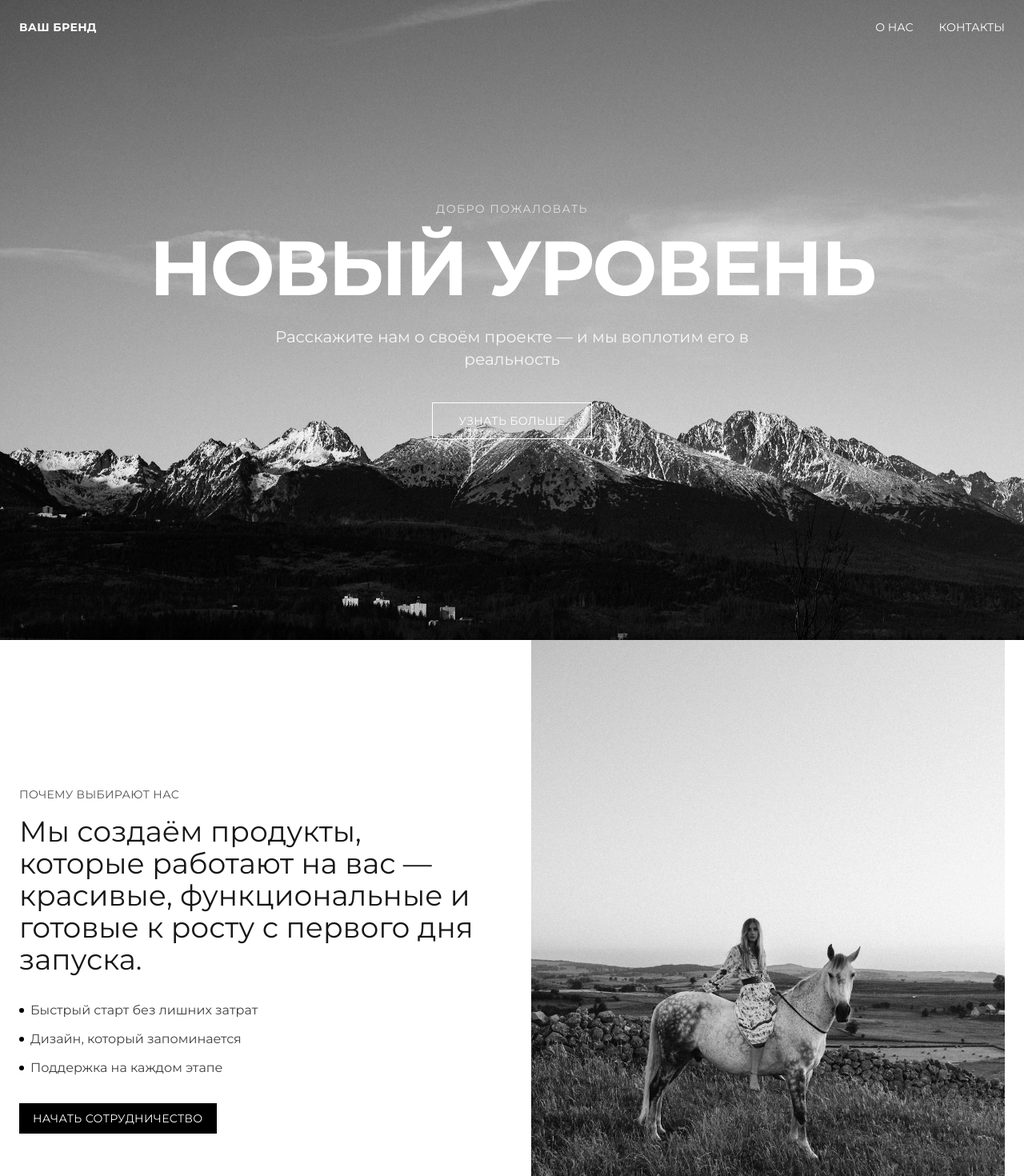
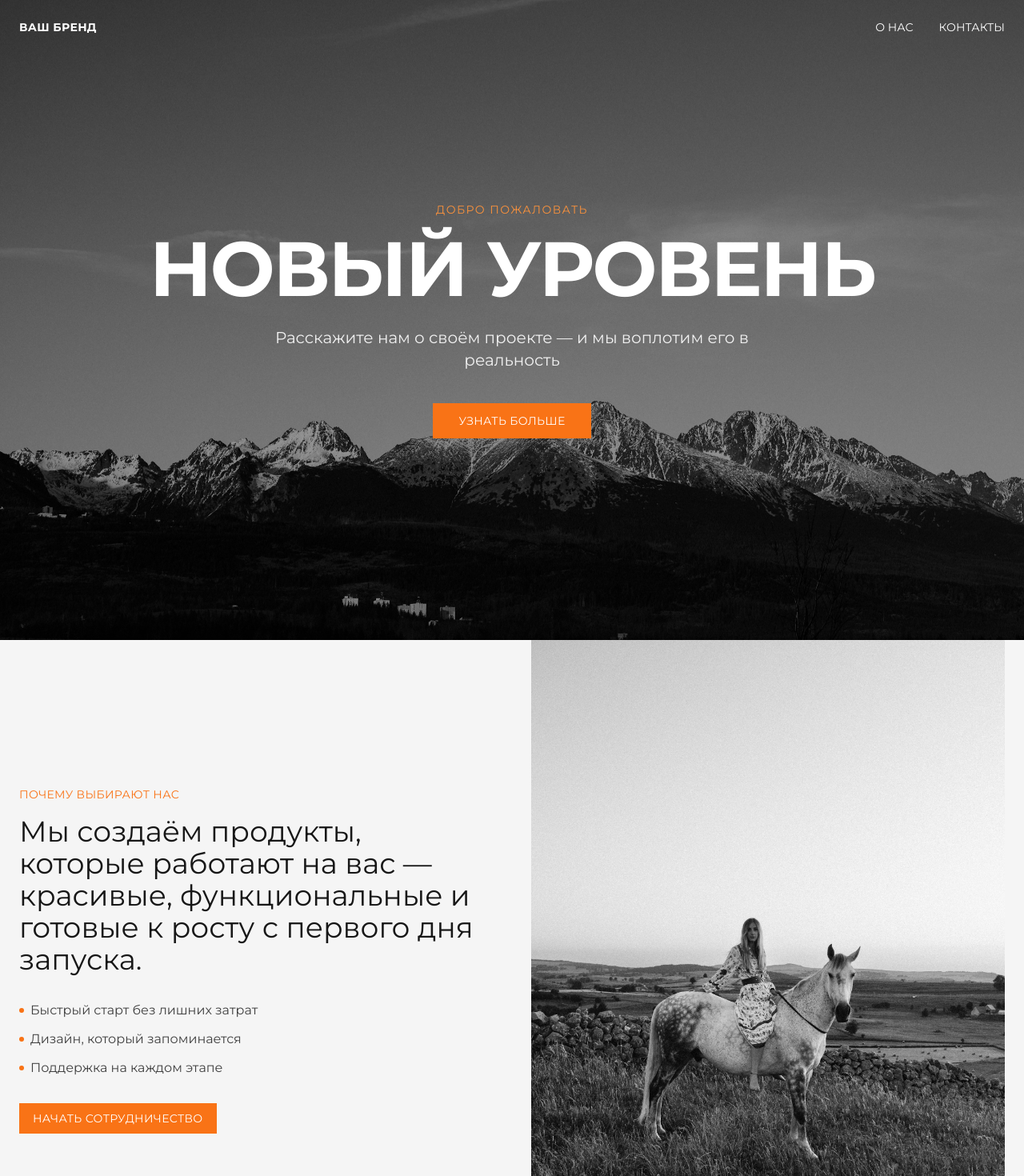
Before and after one commit to pr-poehali-dev/quantum-innovation-lab-88, a React (Vite) app: page / in a window 1280 px wide. Shown: the top 1470 px of the page at 80% size. Built offline with nearby package versions, Linux system fonts and the light colour scheme.

Commit message:
Создать сайт с новым дизайном

```diff
--- a/src/components/Featured.tsx
+++ b/src/components/Featured.tsx
@@ -1,6 +1,6 @@
 export default function Featured() {
   return (
-    <div className="flex flex-col lg:flex-row lg:justify-between lg:items-center min-h-screen px-6 py-12 lg:py-0 bg-white">
+    <div className="flex flex-col lg:flex-row lg:justify-between lg:items-center min-h-screen px-6 py-12 lg:py-0 bg-neutral-100">
       <div className="flex-1 h-[400px] lg:h-[800px] mb-8 lg:mb-0 lg:order-2">
         <img
           src="/images/woman-horse.jpg"
@@ -9,16 +9,16 @@ export default function Featured() {
         />
       </div>
       <div className="flex-1 text-left lg:h-[800px] flex flex-col justify-center lg:mr-12 lg:order-1">
-        <h3 className="uppercase mb-4 text-sm tracking-wide text-neutral-600">Почему выбирают нас</h3>
+        <h3 className="uppercase mb-4 text-sm tracking-wide text-orange-500">Почему выбирают нас</h3>
         <p className="text-2xl lg:text-4xl mb-8 text-neutral-900 leading-tight">
           Мы создаём продукты, которые работают на вас — красивые, функциональные и готовые к росту с первого дня запуска.
         </p>
         <ul className="mb-8 flex flex-col gap-3 text-neutral-700 text-base">
-          <li className="flex items-center gap-2"><span className="w-1.5 h-1.5 bg-black rounded-full inline-block"></span>Быстрый старт без лишних затрат</li>
-          <li className="flex items-center gap-2"><span className="w-1.5 h-1.5 bg-black rounded-full inline-block"></span>Дизайн, который запоминается</li>
-          <li className="flex items-center gap-2"><span className="w-1.5 h-1.5 bg-black rounded-full inline-block"></span>Поддержка на каждом этапе</li>
+          <li className="flex items-center gap-2"><span className="w-1.5 h-1.5 bg-orange-500 rounded-full inline-block"></span>Быстрый старт без лишних затрат</li>
+          <li className="flex items-center gap-2"><span className="w-1.5 h-1.5 bg-orange-500 rounded-full inline-block"></span>Дизайн, который запоминается</li>
+          <li className="flex items-center gap-2"><span className="w-1.5 h-1.5 bg-orange-500 rounded-full inline-block"></span>Поддержка на каждом этапе</li>
         </ul>
-        <button className="bg-black text-white border border-black px-4 py-2 text-sm transition-all duration-300 hover:bg-white hover:text-black cursor-pointer w-fit uppercase tracking-wide">
+        <button className="bg-orange-500 text-white border border-orange-500 px-4 py-2 text-sm transition-all duration-300 hover:bg-transparent hover:text-orange-500 cursor-pointer w-fit uppercase tracking-wide">
           Начать сотрудничество
         </button>
       </div>
--- a/src/components/Footer.tsx
+++ b/src/components/Footer.tsx
@@ -6,7 +6,7 @@ export default function Footer() {
     >
       <div className="relative h-[calc(100vh+400px)] sm:h-[calc(100vh+600px)] lg:h-[calc(100vh+800px)] -top-[100vh]">
         <div className="h-[400px] sm:h-[600px] lg:h-[800px] sticky top-[calc(100vh-400px)] sm:top-[calc(100vh-600px)] lg:top-[calc(100vh-800px)]">
-          <div className="bg-neutral-900 py-4 sm:py-6 lg:py-8 px-4 sm:px-6 h-full w-full flex flex-col justify-between">
+          <div className="bg-neutral-950 py-4 sm:py-6 lg:py-8 px-4 sm:px-6 h-full w-full flex flex-col justify-between border-t-4 border-orange-500">
             <div className="flex shrink-0 gap-8 sm:gap-12 lg:gap-20">
               <div className="flex flex-col gap-1 sm:gap-2">
                 <h3 className="mb-1 sm:mb-2 uppercase text-neutral-400 text-xs sm:text-sm">Компания</h3>
@@ -52,8 +52,8 @@ export default function Footer() {
               </div>
             </div>
             <div className="flex flex-col sm:flex-row justify-between items-start sm:items-end gap-4 sm:gap-0">
-              <h1 className="text-[18vw] sm:text-[16vw] lg:text-[14vw] leading-[0.8] mt-4 sm:mt-6 lg:mt-10 text-white font-bold tracking-tight">
-                LUMINO
+              <h1 className="text-[18vw] sm:text-[16vw] lg:text-[14vw] leading-[0.8] mt-4 sm:mt-6 lg:mt-10 text-orange-500 font-bold tracking-tight">
+                БРЕНД
               </h1>
               <p className="text-white text-sm sm:text-base">{new Date().getFullYear()} Lumino</p>
             </div>
--- a/src/components/Header.tsx
+++ b/src/components/Header.tsx
@@ -10,13 +10,13 @@ export default function Header({ className }: HeaderProps) {
         <nav className="flex gap-8">
           <a
             href="#about"
-            className="text-white hover:text-neutral-400 transition-colors duration-300 uppercase text-sm"
+            className="text-white hover:text-orange-400 transition-colors duration-300 uppercase text-sm"
           >
             О нас
           </a>
           <a
             href="#contact"
-            className="text-white hover:text-neutral-400 transition-colors duration-300 uppercase text-sm"
+            className="text-white hover:text-orange-400 transition-colors duration-300 uppercase text-sm"
           >
             Контакты
           </a>
--- a/src/components/Hero.tsx
+++ b/src/components/Hero.tsx
@@ -25,15 +25,16 @@ export default function Hero() {
         />
       </motion.div>
 
+      <div className="absolute inset-0 bg-black/40" />
       <div className="relative z-10 text-center text-white">
-        <p className="text-sm uppercase tracking-widest mb-4 opacity-70">Добро пожаловать</p>
+        <p className="text-sm uppercase tracking-widest mb-4 text-orange-400">Добро пожаловать</p>
         <h1 className="text-5xl md:text-7xl lg:text-8xl font-bold tracking-tight mb-6">
           НОВЫЙ УРОВЕНЬ
         </h1>
         <p className="text-lg md:text-xl max-w-2xl mx-auto px-6 opacity-90">
           Расскажите нам о своём проекте — и мы воплотим его в реальность
         </p>
-        <button className="mt-10 px-8 py-3 border border-white text-white uppercase text-sm tracking-wide hover:bg-white hover:text-black transition-all duration-300">
+        <button className="mt-10 px-8 py-3 bg-orange-500 text-white uppercase text-sm tracking-wide hover:bg-orange-600 transition-all duration-300">
           Узнать больше
         </button>
       </div>
--- a/src/index.css
+++ b/src/index.css
@@ -4,33 +4,36 @@
 
 @layer base {
   :root {
-    --background: 0 0% 100%;
-    --foreground: 222.2 84% 4.9%;
+    --background: 0 0% 96%;
+    --foreground: 0 0% 8%;
 
     --card: 0 0% 100%;
-    --card-foreground: 222.2 84% 4.9%;
+    --card-foreground: 0 0% 8%;
 
     --popover: 0 0% 100%;
-    --popover-foreground: 222.2 84% 4.9%;
+    --popover-foreground: 0 0% 8%;
 
-    --primary: 222.2 47.4% 11.2%;
-    --primary-foreground: 210 40% 98%;
+    --primary: 24 95% 53%;
+    --primary-foreground: 0 0% 100%;
 
-    --secondary: 210 40% 96.1%;
-    --secondary-foreground: 222.2 47.4% 11.2%;
+    --secondary: 0 0% 20%;
+    --secondary-foreground: 0 0% 96%;
 
-    --muted: 210 40% 96.1%;
-    --muted-foreground: 215.4 16.3% 46.9%;
+    --muted: 0 0% 88%;
+    --muted-foreground: 0 0% 40%;
 
-    --accent: 210 40% 96.1%;
-    --accent-foreground: 222.2 47.4% 11.2%;
+    --accent: 24 95% 53%;
+    --accent-foreground: 0 0% 100%;
 
     --destructive: 0 84.2% 60.2%;
-    --destructive-foreground: 210 40% 98%;
+    --destructive-foreground: 0 0% 98%;
 
-    --border: 214.3 31.8% 91.4%;
-    --input: 214.3 31.8% 91.4%;
-    --ring: 222.2 84% 4.9%;
+    --border: 0 0% 82%;
+    --input: 0 0% 82%;
+    --ring: 24 95% 53%;
+
+    --graphite: 0 0% 22%;
+    --orange: 24 95% 53%;
 
     --radius: 0.5rem;
 
@@ -97,6 +100,11 @@
 
   body {
     @apply bg-background text-foreground;
-    font-family: 'Montserrat', system-ui, -apple-system, BlinkMacSystemFont, sans-serif;
+    font-family:
+      "Montserrat",
+      system-ui,
+      -apple-system,
+      BlinkMacSystemFont,
+      sans-serif;
   }
 }
```
